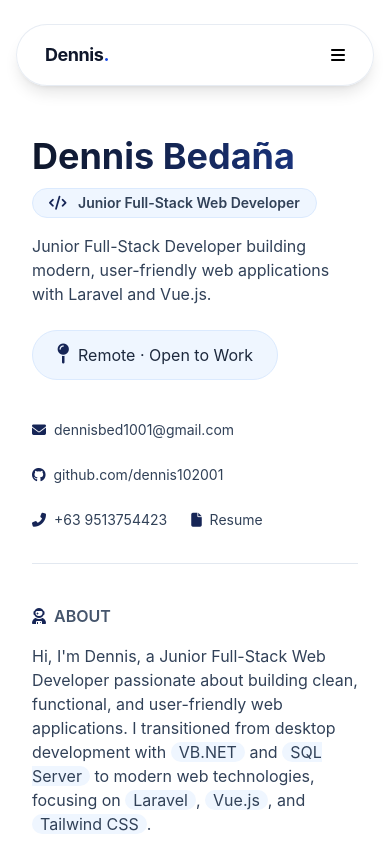
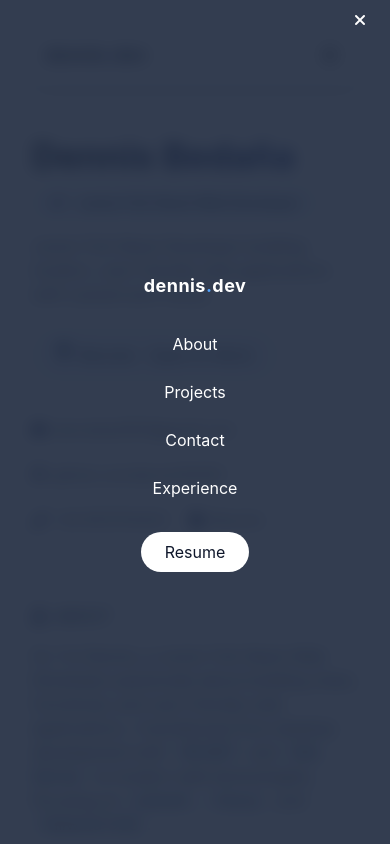
Before and after one commit to dennis102001/personal_portfolio, a Vue app: page / in a window 390 px wide. Both pictures are taken after a click on the button 338 px from the left and 55 px from the top of the page. Shown: the top 844 px of the page. Built offline with nearby package versions, Linux system fonts and the light colour scheme.

Commit message:
feat(NavBar): add navigation menu for small screen

```diff
--- a/src/App.vue
+++ b/src/App.vue
@@ -1,4 +1,9 @@
-<script setup></script>
+<script setup>
+import { ref } from 'vue';
+
+const showSmallScreenMenu = ref(false)
+
+</script>
 
 <template>
   <div class="fixed top-6 w-full px-4 sm:px-8 md:px-12 ">
@@ -10,9 +15,9 @@
       <div class="flex items-center justify-between px-7 py-4">
         <a
           href="#hero"
-          class="text-lg font-bold tracking-tight text-slate-900"
+          class="text-lg font-bold tracking-wide text-slate-900"
         >
-          Dennis<span class="text-blue-700">.</span>
+          dennis<span class="text-blue-700">.</span>dev
         </a>
 
         <div class="hidden md:flex items-center gap-8">
@@ -29,13 +34,46 @@
           Resume
         </a>
 
-        <button class="md:hidden">
+        <button @click="showSmallScreenMenu = true " class="md:hidden cursor-pointer hover:bg-slate-100 px-2 rounded-md transition-all">
           <i class="fa-solid fa-bars"></i>
         </button>
       </div>
     </nav>
   </div>
 
+  <div v-if="showSmallScreenMenu" class="md:hidden fixed text-white bg-slate-800/90 backdrop-blur-sm inset-0 flex flex-col items-center justify-center">
+    <button @click="showSmallScreenMenu = false " class="absolute text-white z-50 top-2 right-4 cursor-pointer hover:bg-slate-600 px-2 rounded-md transition-all">
+      <i class="fa-solid fa-xmark"></i>
+    </button>
+
+    <nav class="flex flex-col items-center">
+      <a
+        href="#hero"
+        @click="showSmallScreenMenu = false"
+        class="text-lg font-bold mb-6 tracking-wide"
+      >
+        dennis<span class="text-blue-400">.</span>dev
+      </a>
+
+      <div class="flex flex-col items-center gap-2 w-sm">
+        <a href="#about" @click="showSmallScreenMenu = false" class="hover:bg-slate-600 active:bg-slate-700 active:outline-1 hover:outline-1 transition px-4 py-2 w-full text-center rounded-md">About</a>
+        <a href="#projects" @click="showSmallScreenMenu = false" class="hover:bg-slate-600 active:bg-slate-700 active:outline-1 hover:outline-1 transition px-4 py-2 w-full text-center rounded-md">Projects</a>
+        <a href="#contact" @click="showSmallScreenMenu = false" class="hover:bg-slate-600 active:bg-slate-700 active:outline-1 hover:outline-1 transition px-4 py-2 w-full text-center rounded-md">Contact</a>
+        <a href="#experience" @click="showSmallScreenMenu = false" class="hover:bg-slate-600 active:bg-slate-700 active:outline-1 hover:outline-1 transition px-4 py-2 w-full text-center rounded-md">Experience</a>
+      </div>
+
+      <a
+        href="/resume/Dennis_Bedana_Resume.pdf"
+        target="_blank"
+        rel="noopener noreferrer"
+        title="Download my resume (PDF)"
+        @click="showSmallScreenMenu = false"
+        class="mt-6 rounded-full bg-white text-slate-900 px-6 py-2"
+      >
+        Resume
+      </a>
+    </nav>
+  </div>
 
   <main>
     <RouterView/>
```
